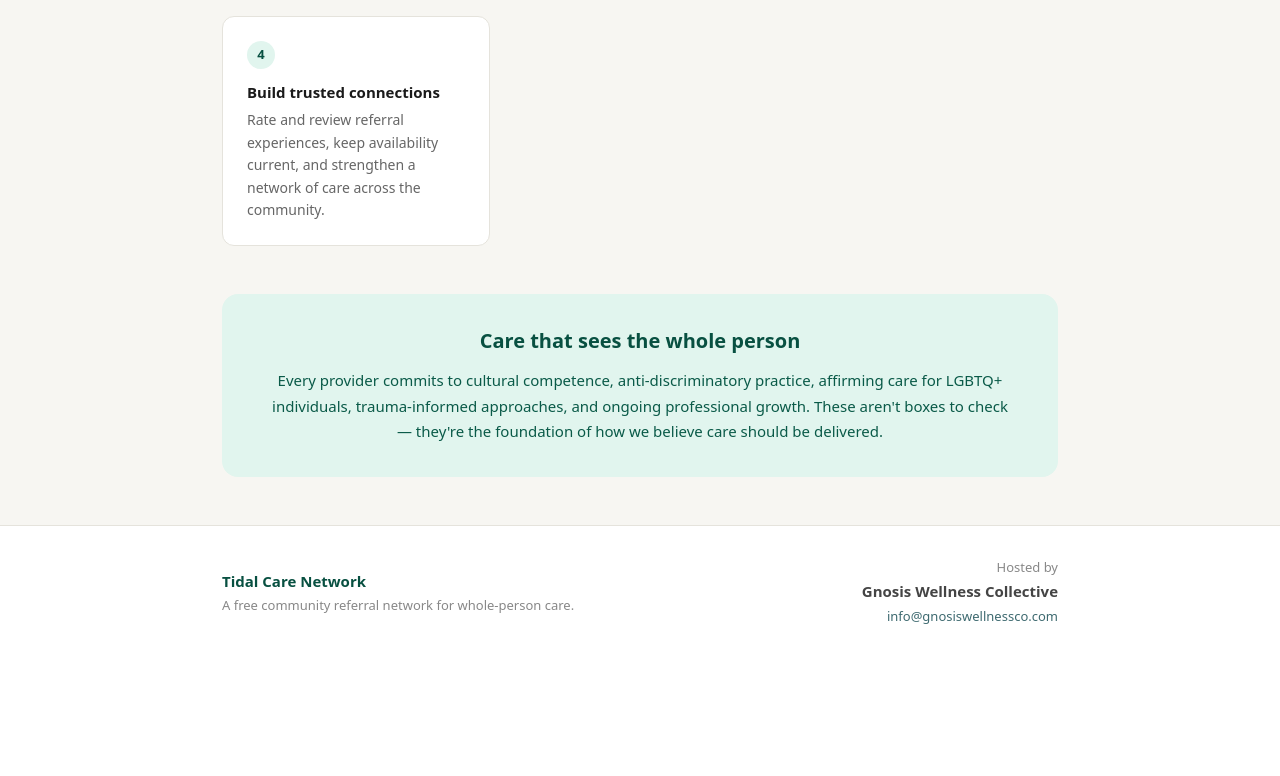
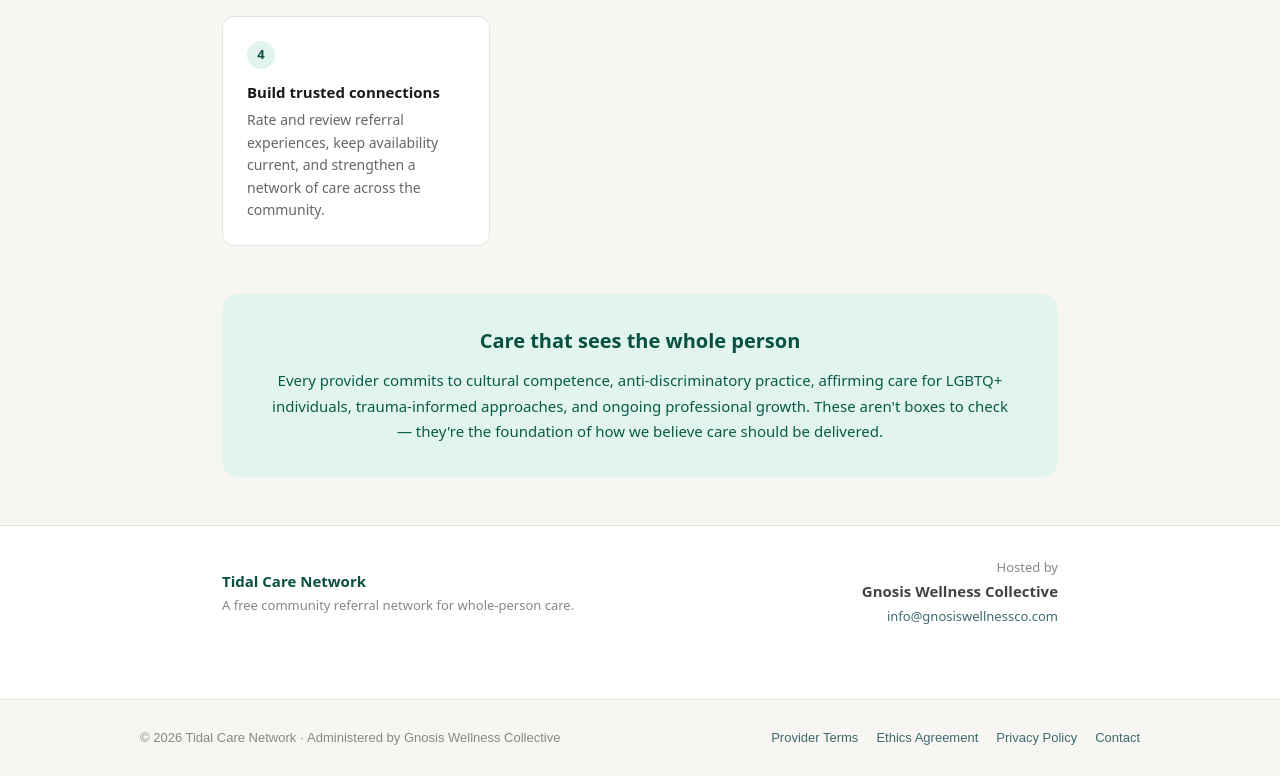
Before and after one commit to Gnosiswellnessco/tidal-care-network, a Next.js app: page / in a window 1280 px wide. Shown: the part 1596-2372 px from the top of the page. Before the commit the page ends 2255 px from the top, so only its background shows below. Built offline with nearby package versions, Linux system fonts and the light colour scheme; no server answers.

Commit message:
Add site-wide footer with governance links; fix page metadata

```diff
--- a/app/layout.tsx
+++ b/app/layout.tsx
@@ -1,6 +1,7 @@
 import type { Metadata } from "next";
 import { Geist, Geist_Mono } from "next/font/google";
 import "./globals.css";
+ import Footer from "@/components/Footer";
 
 const geistSans = Geist({
   variable: "--font-geist-sans",
@@ -13,8 +14,8 @@ const geistMono = Geist_Mono({
 });
 
 export const metadata: Metadata = {
-  title: "Create Next App",
-  description: "Generated by create next app",
+  title: "Tidal Care Network",
+  description: "A free community referral network connecting licensed and credentialed wellness providers across South Carolina.",
 };
 
 export default function RootLayout({
@@ -27,7 +28,10 @@ export default function RootLayout({
       lang="en"
       className={`${geistSans.variable} ${geistMono.variable} h-full antialiased`}
     >
-      <body className="min-h-full flex flex-col">{children}</body>
+      <body className="min-h-full flex flex-col">
+        <div className="flex-1">{children}</div>
+        <Footer />
+      </body>
     </html>
   );
 }
--- /dev/null
+++ b/components/Footer.tsx
@@ -0,0 +1,21 @@
+import Link from 'next/link'
+
+const teal = '#3e6a70'
+
+export default function Footer() {
+  return (
+    <footer style={{ borderTop: '1px solid #e5e3dc', background: '#f7f6f2', padding: '28px 40px', marginTop: 40 }}>
+      <div style={{ maxWidth: 1000, margin: '0 auto', display: 'flex', flexWrap: 'wrap', gap: 16, alignItems: 'center', justifyContent: 'space-between' }}>
+        <div style={{ fontSize: 13, color: '#888' }}>
+          © {new Date().getFullYear()} Tidal Care Network · Administered by Gnosis Wellness Collective
+        </div>
+        <nav style={{ display: 'flex', flexWrap: 'wrap', gap: 18, fontSize: 13 }}>
+          <Link href="/terms-of-participation" style={{ color: teal, textDecoration: 'none' }}>Provider Terms</Link>
+          <Link href="/ethics" style={{ color: teal, textDecoration: 'none' }}>Ethics Agreement</Link>
+          <Link href="/privacy" style={{ color: teal, textDecoration: 'none' }}>Privacy Policy</Link>
+          <a href="mailto:info@tidalcare.org" style={{ color: teal, textDecoration: 'none' }}>Contact</a>
+        </nav>
+      </div>
+    </footer>
+  )
+}
```
